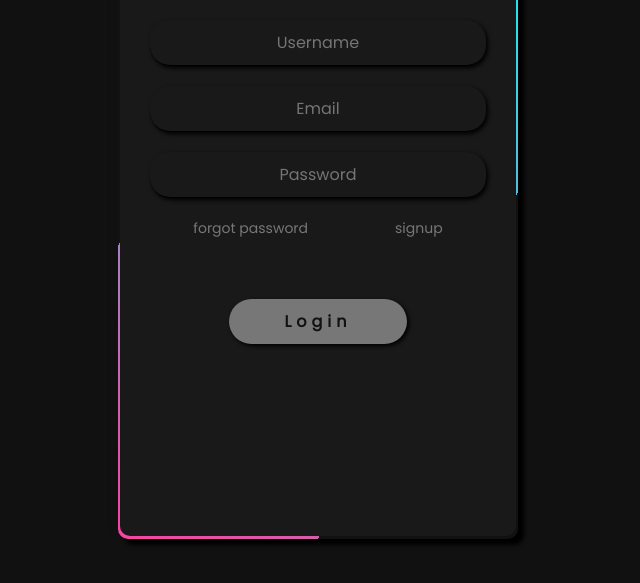
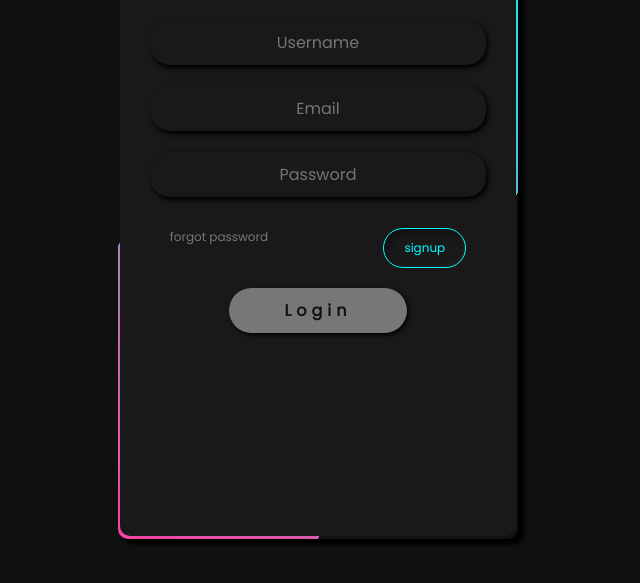
Before and after one commit to KrishRohith16/EasyLogin, a plain HTML site: page index.html in a window 1280 px wide. Shown: the part 181-764 px from the top of the page, without its empty margins (322-962 px from the left). Drawn offline with Linux system fonts and the light colour scheme.

Commit message:
Completed Login Page

```diff
--- a/index.html
+++ b/index.html
@@ -19,7 +19,7 @@
                 <input type="password" name="password" id="password" placeholder="Password" minlength="4"
                     maxlength="12">
                 <div class="links">
-                    <a href="#"><span>forgot password</span></a>
+                    <a href="#"><span class="fpwd">forgot password</span></a>
                     <a href="#"><span>signup</span></a>
                 </div>
                 <input type="submit" value="Login">
--- a/style.css
+++ b/style.css
@@ -95,7 +95,7 @@ form .input_field input:active,form .input_field input:focus{
 }
 form .input_field input[type=submit]{
     cursor: pointer;
-    margin-top: 50px;
+    margin-top: 0px;
     border-radius: 50px;
     align-self: center;
     width: 50%;
@@ -120,10 +120,23 @@ form .input_field input[type=submit]:hover{
 form .input_field .links{
     padding: 10px;
     display: flex;
-    justify-content: space-around;
+    justify-content: space-between;
+    margin: 10px 20px;
 }
+form .input_field .links a:nth-child(2){
+    padding: 10px 20px;
+    border-radius: 50px;
+    border: 1px solid aqua;
+    color: aqua ;
+    box-shadow:  4px 4px 6px inset #111,-2px -2px 2px inset #222;
+}
+form .input_field .links a:nth-child(2):hover{
+    background: #04c1c190;
+    color: #fff;
+}
+
 form .input_field .links a{
-    font-size: 14px;
+    font-size: 12px;
     color: #777;
     font-weight: 500;
     text-decoration: none;
```
